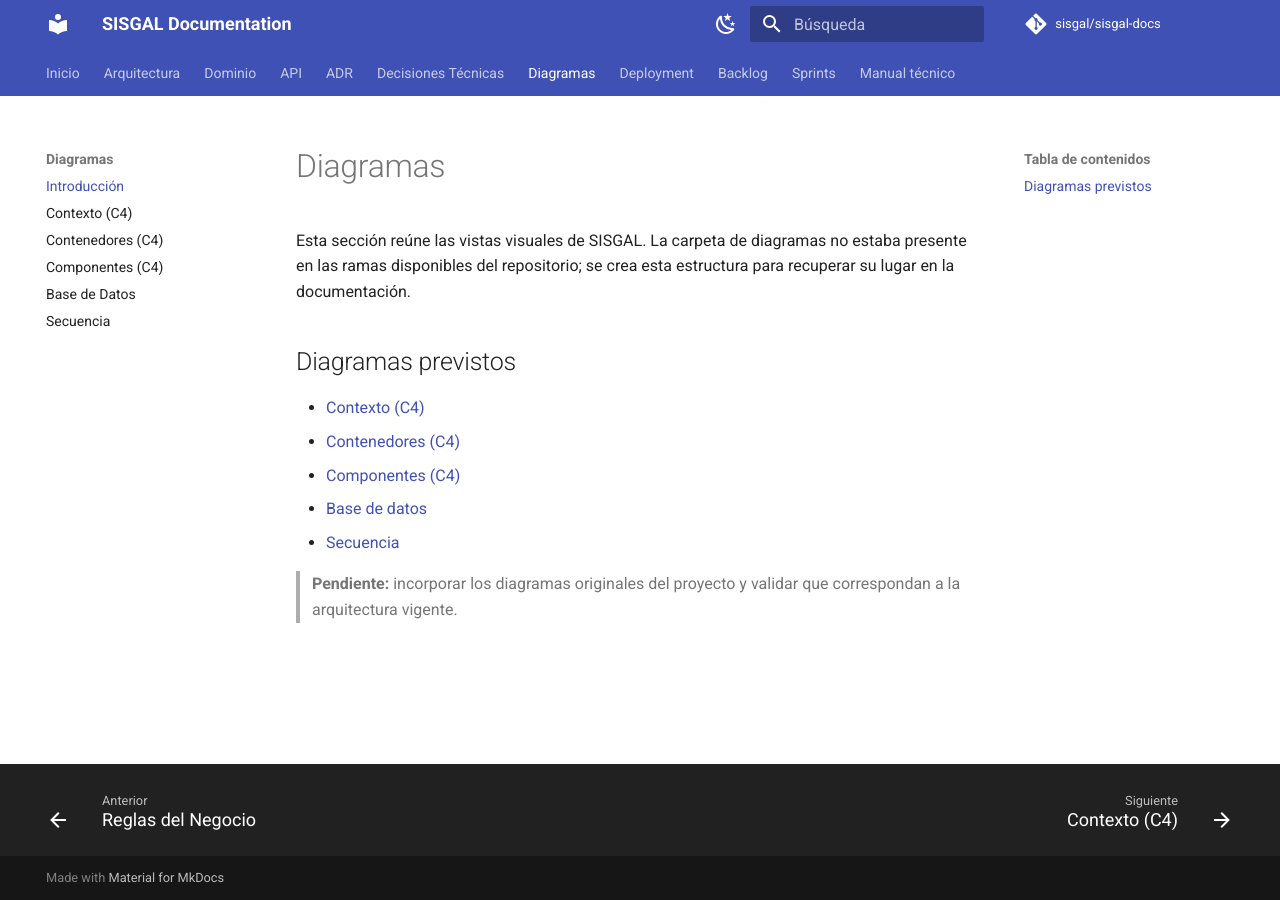
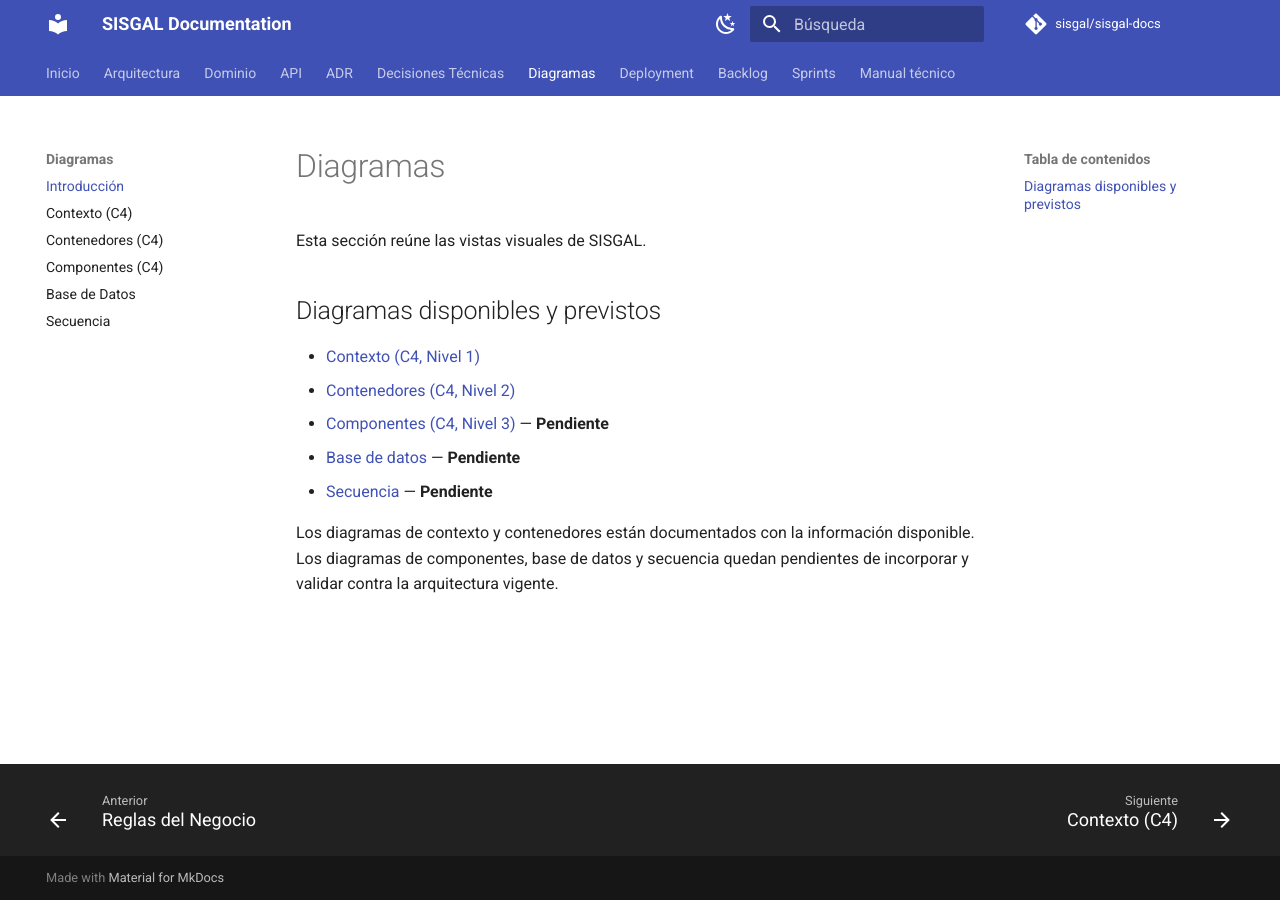
Before and after one commit to sisgal-platform/sisgal-docs, an MkDocs documentation site: the page built from docs/diagrams/index.md, in a window 1280 px wide. Built offline with MkDocs 1.6.1 and Material for MkDocs 9.7.7, drawn with Linux system fonts in a browser that asks for light colours; comment, search, counter and statistics services are not loaded.

Commit message:
docs: update diagrams index status

```diff
--- a/docs/diagrams/index.md
+++ b/docs/diagrams/index.md
@@ -1,13 +1,13 @@
 # Diagramas
 
-Esta sección reúne las vistas visuales de SISGAL. La carpeta de diagramas no estaba presente en las ramas disponibles del repositorio; se crea esta estructura para recuperar su lugar en la documentación.
+Esta sección reúne las vistas visuales de SISGAL.
 
-## Diagramas previstos
+## Diagramas disponibles y previstos
 
-- [Contexto (C4)](context.md)
-- [Contenedores (C4)](containers.md)
-- [Componentes (C4)](components.md)
-- [Base de datos](database.md)
-- [Secuencia](sequence.md)
+- [Contexto (C4, Nivel 1)](context.md)
+- [Contenedores (C4, Nivel 2)](containers.md)
+- [Componentes (C4, Nivel 3)](components.md) — **Pendiente**
+- [Base de datos](database.md) — **Pendiente**
+- [Secuencia](sequence.md) — **Pendiente**
 
-> **Pendiente:** incorporar los diagramas originales del proyecto y validar que correspondan a la arquitectura vigente.
+Los diagramas de contexto y contenedores están documentados con la información disponible. Los diagramas de componentes, base de datos y secuencia quedan pendientes de incorporar y validar contra la arquitectura vigente.
```
